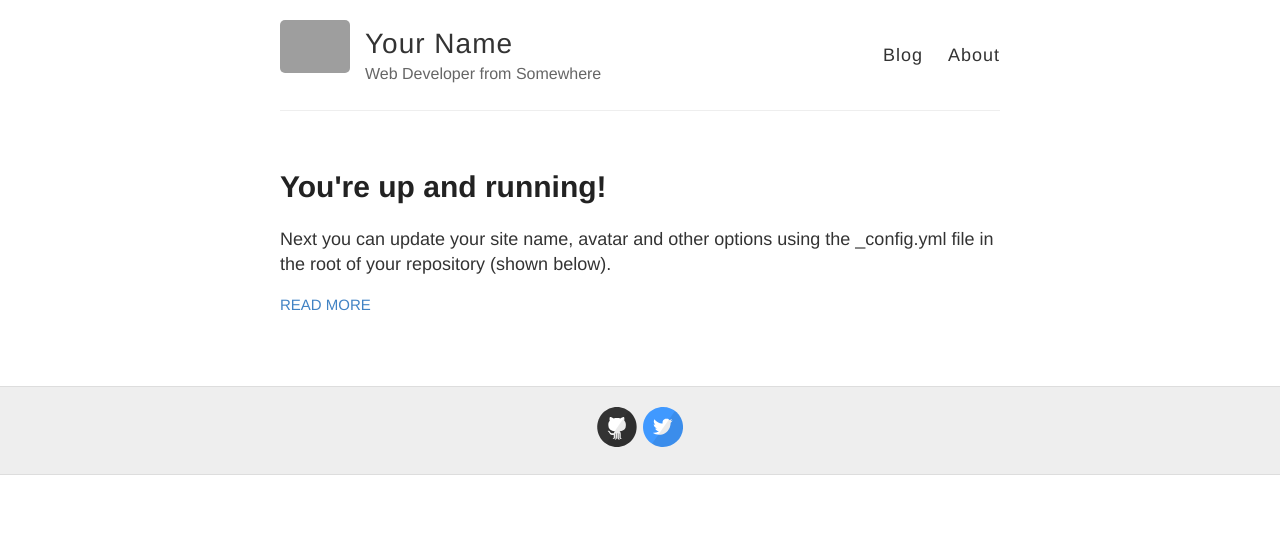
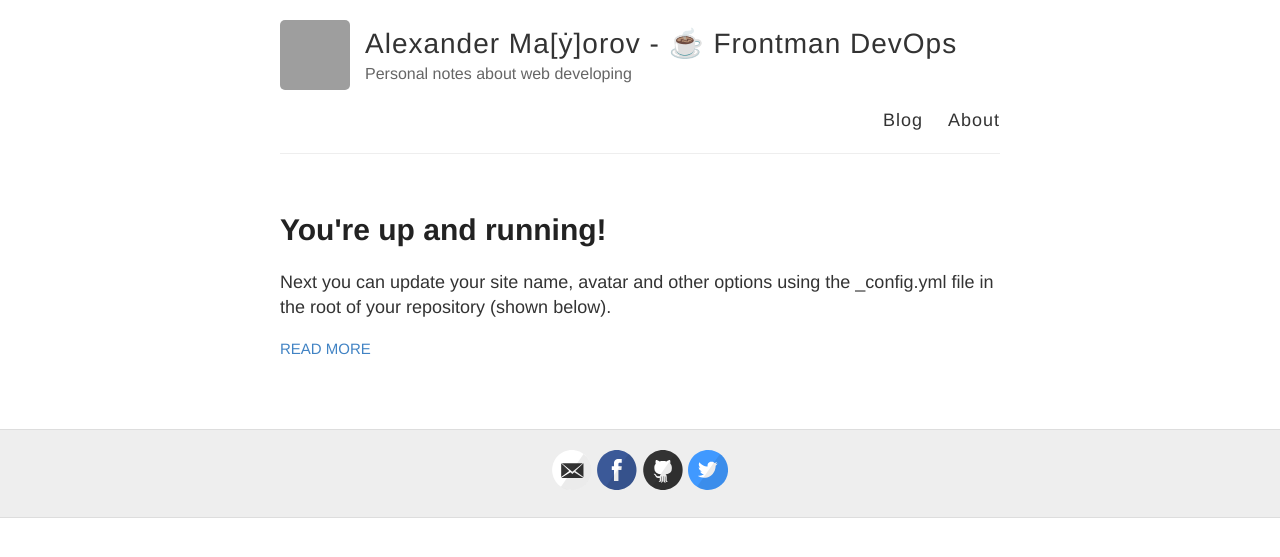
Before and after one commit to frontdevops/alexmayorov.github.io, a Jekyll site: the page built from index.html, in a window 1280 px wide. Shown: the top 557 px of the page. Built offline with Jekyll 4.4.1, drawn with Linux system fonts in a browser that asks for light colours; Markdown is read by kramdown in place of the engine named in the settings; grey boxes are pictures that could not be loaded.

Commit message:
Update _config.yml

```diff
--- a/_config.yml
+++ b/_config.yml
@@ -3,13 +3,13 @@
 #
 
 # Name of your site (displayed in the header)
-name: Your Name
+name: Alexander Ma[ẏ]orov - ☕ Frontman DevOps
 
 # Short bio or description (displayed in the header)
-description: Web Developer from Somewhere
+description: Personal notes about web developing
 
 # URL of your avatar or profile pic (you could use your GitHub profile pic)
-avatar: https://raw.githubusercontent.com/barryclark/jekyll-now/master/images/jekyll-logo.png
+avatar: https://avatars0.githubusercontent.com/u/3450932?v=3&s=460
 
 #
 # Flags below are optional
@@ -18,15 +18,15 @@ avatar: https://raw.githubusercontent.com/barryclark/jekyll-now/master/images/je
 # Includes an icon in the footer for each username you enter
 footer-links:
   dribbble:
-  email:
-  facebook:
+  email: alexander.majorov@gmail.com
+  facebook: alexander.majorov
   flickr:
-  github: barryclark/jekyll-now
+  github: frontdevops
   instagram:
   linkedin:
   pinterest:
   rss: # just type anything here for a working RSS icon
-  twitter: jekyllrb
+  twitter: frontdevops
   stackoverflow: # your stackoverflow profile, e.g. "users/50476/bart-kiers"
   youtube: # channel/<your_long_string> or user/<user-name>
   googleplus: # anything in your profile username that comes after plus.google.com/
@@ -34,7 +34,8 @@ footer-links:
 
 # Enter your Disqus shortname (not your username) to enable commenting on posts
 # You can find your shortname on the Settings page of your Disqus account
-disqus:
+disqus: frontdevops
+
 
 # Enter your Google Analytics web tracking code (e.g. UA-2110908-2) to activate tracking
 google_analytics:
```
